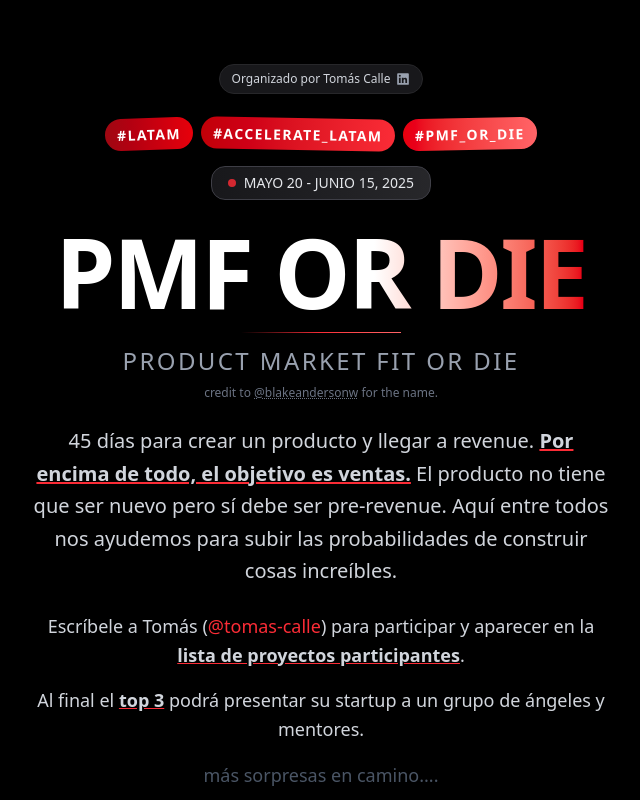
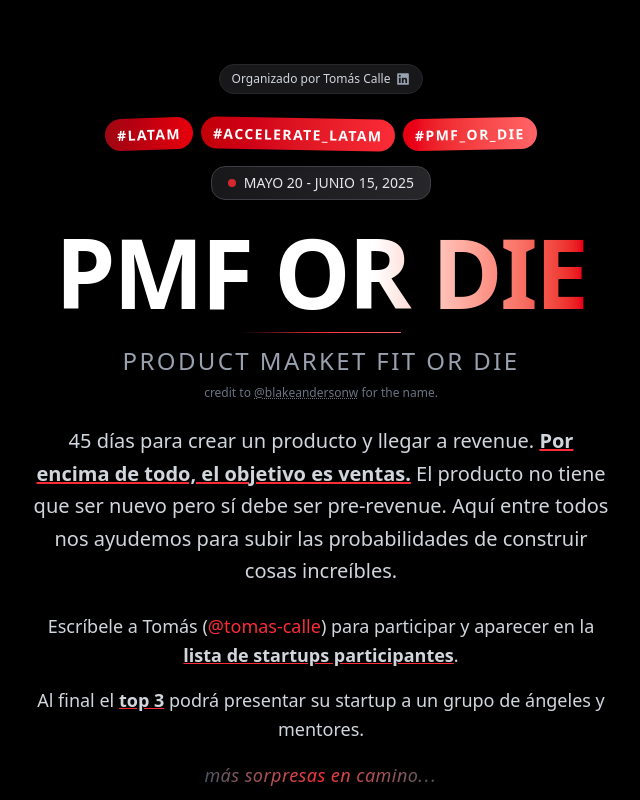
Before and after one commit to tomasCalletce/pmf-or-die, a Next.js app: page / in a window 1280 px wide. Shown: the top 800 px of the page, without its empty margins (319-959 px from the left). Built offline with nearby package versions, Linux system fonts and the light colour scheme.

Commit message:
feat: make this look better

```diff
--- a/src/app/info.tsx
+++ b/src/app/info.tsx
@@ -88,7 +88,7 @@ export const Info = () => {
             </a>
             ) para participar y aparecer en la{" "}
             <span className="font-bold underline decoration-red-500">
-              lista de proyectos participantes
+              lista de startups participantes
             </span>
             .
           </p>
@@ -102,7 +102,10 @@ export const Info = () => {
           </p>
 
           <p className="text-center text-base md:text-lg leading-relaxed text-gray-600 font-light mt-4">
-            más sorpresas en camino....
+            <span className="font-light italic tracking-wide bg-clip-text text-transparent bg-gradient-to-r from-gray-600 via-red-500 to-gray-600">
+              más sorpresas en camino
+              <span className="tracking-widest">...</span>
+            </span>
           </p>
 
           <Whatsapp />
```
